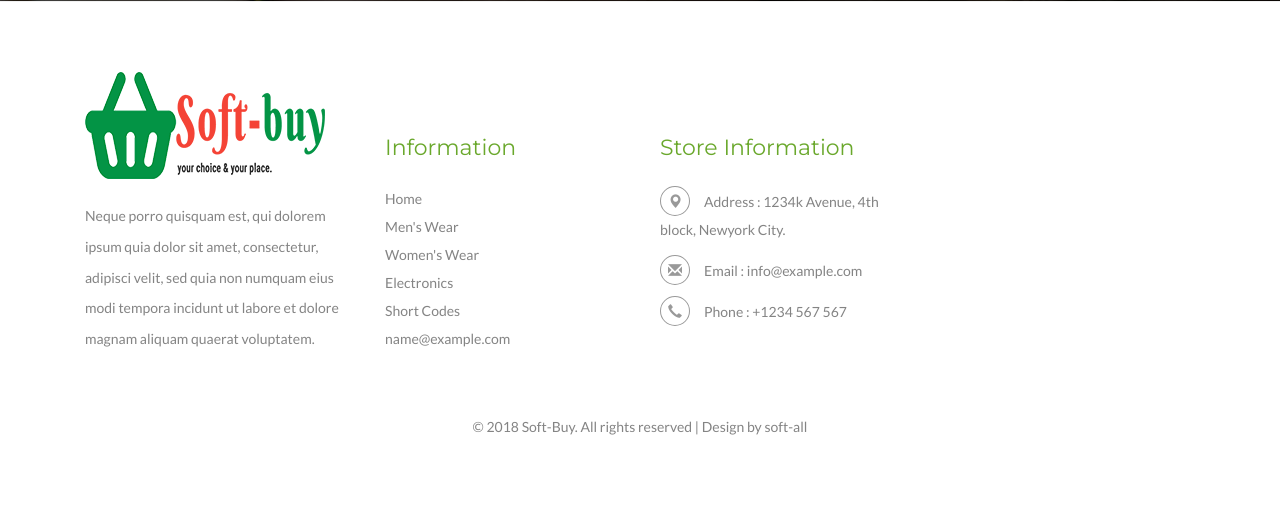
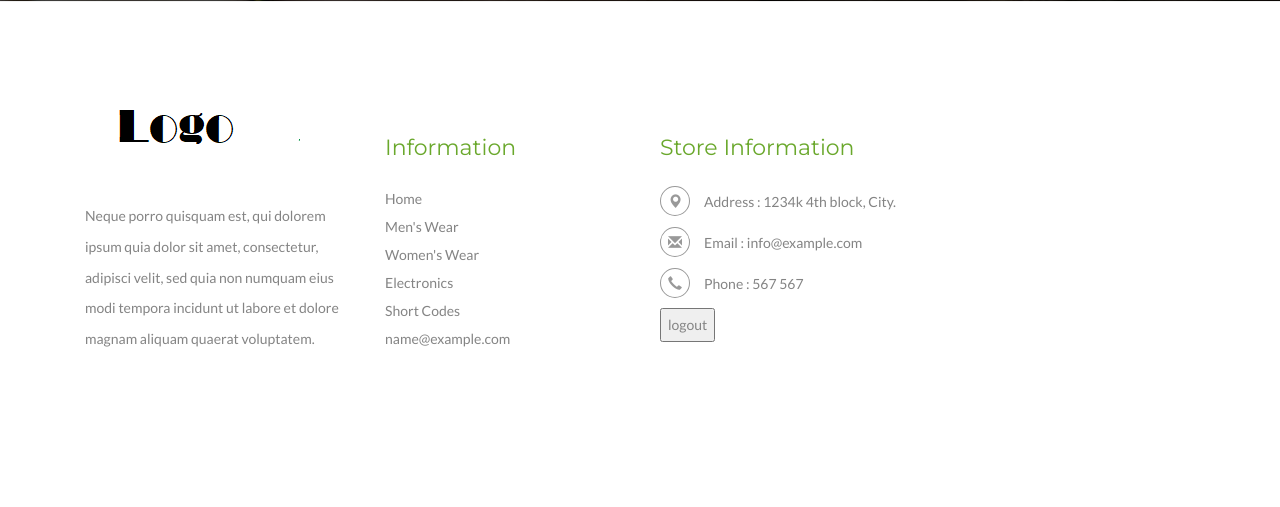
Before and after one commit to abidaqib/eka_dbms, a PHP site: page /index.php in a window 1280 px wide. Shown: the part 2302-2809 px from the top of the page. After the commit the page ends 2649 px from the top, so only its background shows below. Run offline with PHP 8.4, Linux system fonts and the light colour scheme; the visitor is signed in with stand-in values (Sample User, id 1).

Commit message:
add register and login with server and logout

```diff
--- a/checkout.html
+++ b/checkout.html
@@ -224,7 +224,7 @@ Smartphone Compatible web template, free webdesigns for Nokia, Samsung, LG, Sony
                 </div>
             </div>
             <div class="clearfix"></div>
-            <p class="copy-right">&copy 2018 Soft-Buy. All rights reserved | Design by <a href="http://soft-all.com/">soft-all</a></p>
+
         </div>
     </div>
     <!-- //footer -->
--- a/index.php
+++ b/index.php
@@ -431,16 +431,26 @@ Smartphone Compatible web template, free webdesigns for Nokia, Samsung, LG, Sony
                             <li><a href="womens.html">Women's Wear</a></li>
                             <li><a href="electronics.html">Electronics</a></li>
                             <li><a href="codes.html">Short Codes</a></li>
-                            <li><a href="checkout.html"> <?php echo $_SESSION['pemail'];?> </a></li>
+                            <li><a href="checkout.html">
+                            <?php
+                            if(isset($_SESSION['pemail'])){echo $_SESSION['pemail'];}
+                            else{echo"";}
+                            ?>
+                            </a></li>
                         </ul>
                     </div>
 
                     <div class="col-md-4 sign-gd-two">
                         <h4>Store Information</h4>
                         <ul>
-                            <li><i class="glyphicon glyphicon-map-marker" aria-hidden="true"></i>Address : 1234k Avenue, 4th block, <span>Newyork City.</span></li>
+                            <li><i class="glyphicon glyphicon-map-marker" aria-hidden="true"></i>Address : 1234k 4th block, <span> City.</span></li>
                             <li><i class="glyphicon glyphicon-envelope" aria-hidden="true"></i>Email : <a href="mailto:info@example.com">info@example.com</a></li>
-                            <li><i class="glyphicon glyphicon-earphone" aria-hidden="true"></i>Phone : +1234 567 567</li>
+                            <li><i class="glyphicon glyphicon-earphone" aria-hidden="true"></i>Phone : 567 567</li>
+                            <li>
+                                <form method="post" action="index.php">
+                                <input type="submit" name="logout" value="logout">
+                                </form>
+                            </li>
                         </ul>
                     </div>
 
@@ -448,7 +458,7 @@ Smartphone Compatible web template, free webdesigns for Nokia, Samsung, LG, Sony
                 </div>
             </div>
             <div class="clearfix"></div>
-            <p class="copy-right">&copy 2018 Soft-Buy. All rights reserved | Design by <a href="http://soft-all.com/">soft-all</a></p>
+           </p>
         </div>
     </div>
     <!-- //footer -->
--- a/mens.html
+++ b/mens.html
@@ -451,7 +451,7 @@ Smartphone Compatible web template, free webdesigns for Nokia, Samsung, LG, Sony
                 </div>
             </div>
             <div class="clearfix"></div>
-            <p class="copy-right">&copy 2018 Soft-Buy. All rights reserved | Design by <a href="http://soft-all.com/">soft-all</a></p>
+
         </div>
     </div>
     <!-- //footer -->
--- a/server.php
+++ b/server.php
@@ -1,6 +1,5 @@
 <?php
 session_start();
-
 $error = array();
 
 $db = mysqli_connect('localhost', 'root', '', 'furniture_management');
@@ -24,6 +23,10 @@ $db = mysqli_connect('localhost', 'root', '', 'furniture_management');
 				array_push($error, "Server not connected");
 			}
 		}
+		else{
+				array_push($error, "Password dont match!");
+
+		}
 
 	}
 
@@ -45,5 +48,9 @@ $db = mysqli_connect('localhost', 'root', '', 'furniture_management');
 			array_push($error, "email and password not match.");
 		}
 	}
+	elseif (isset($_POST['logout'])) {
+		session_destroy();
+		header('location: index.php');
+	}
 
 ?>
--- a/single.html
+++ b/single.html
@@ -258,7 +258,7 @@ Smartphone Compatible web template, free webdesigns for Nokia, Samsung, LG, Sony
                 </div>
             </div>
             <div class="clearfix"></div>
-            <p class="copy-right">&copy 2018 Soft-Buy. All rights reserved | Design by <a href="http://soft-all.com/">soft-all</a></p>
+
         </div>
     </div>
     <!-- //footer -->
```
Also changed, not shown: images/logo.png.
